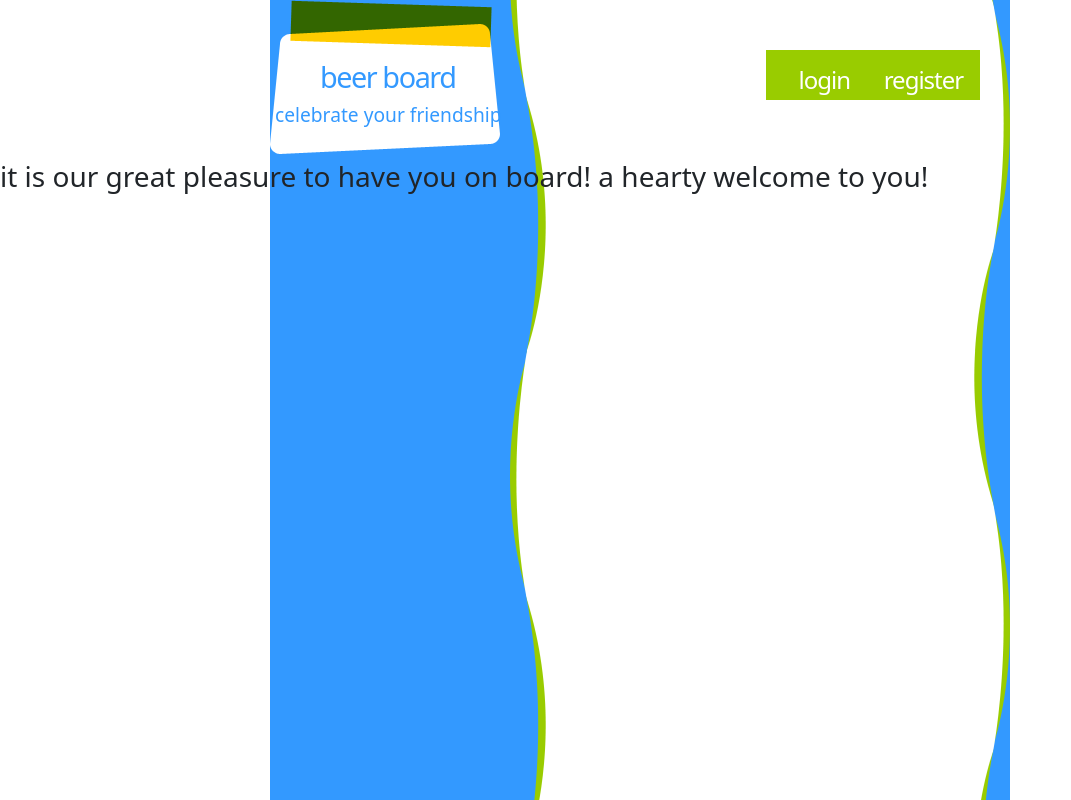
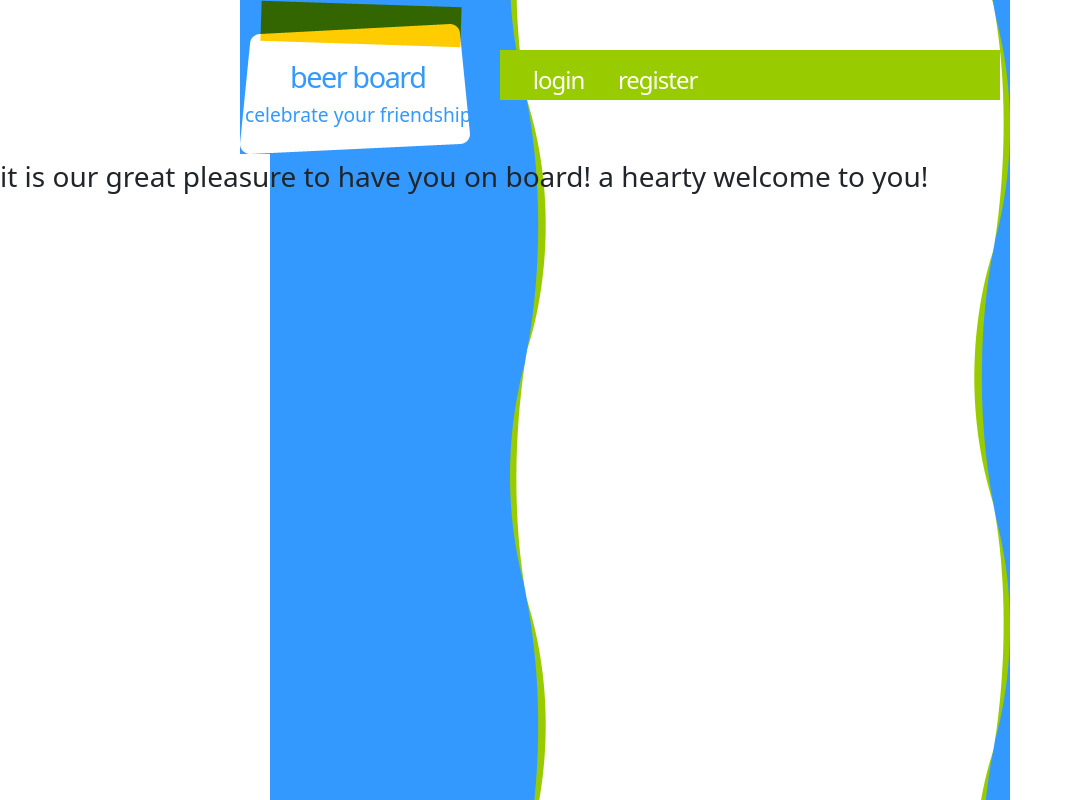
Before and after one commit to angelstoykov/beer-board, a React (Create React App) app in the folder client/: page / in a window 1280 px wide. Shown: the whole page, without its empty margins (0-1071 px from the left). Built offline with nearby package versions, Linux system fonts and the light colour scheme; no server answers.

Commit message:
added link to logo, edited css

```diff
--- a/client/src/App.css
+++ b/client/src/App.css
@@ -38,7 +38,8 @@ a:hover {
 /* Header */
 
 #header {
-	width: 740px;
+	display: flex;
+	width: 800px;
 	height: 160px;
 	margin: 0 auto;
 }
@@ -72,7 +73,7 @@ a:hover {
 
 #navigation {
 	float: right;
-	width: fit-content;
+	width: 500px;
 	height: 50px;
 	margin: 50px 30px 0 0;
 	background: #99CC00;
@@ -163,25 +164,6 @@ a:hover {
 	color: #3399FF;
 }
 
-/* Footer */
-
-#footer {
-	clear: both;
-	width: 200px;
-	margin: 0 auto;
-	padding: 0 520px 0 20px;
-}
-
-#footer p {
-	color: #FFFFFF;
-}
-
-#footer a {
-	color: #FFFFFF;
-}
-
-/* Custom CSS */
-
 div.form {
 	display: block;
 	text-align: center;
--- a/client/src/components/Home/Home.js
+++ b/client/src/components/Home/Home.js
@@ -4,7 +4,7 @@ import styles from './Home.module.css';
 const Home = () => {
     return (
         <div>
-            <h3 id="home-caption">
+            <h3 id="home-caption" className="no-articles">
                 It is our great pleasure to have you on board! A hearty welcome to you!
             </h3>
         </div>
--- a/client/src/components/content/Boards.js
+++ b/client/src/components/content/Boards.js
@@ -7,7 +7,7 @@ const Boards = ({
 }) => {
     return (
         <div id="boards">
-            <button><Link to="/create-board" element={<CreateBoard />}>Create Board</Link></button>
+            <Link to="/create-board" element={<CreateBoard />}><button>Create Board</button></Link>
             {boards?.map(x => <Board key={x._id} {...x} />)}
 
             {boards?.length === 0 && (
--- a/client/src/components/edit/EditBoard.js
+++ b/client/src/components/edit/EditBoard.js
@@ -11,7 +11,7 @@ import styles from './EditBoard.module.css';
 const EditBoard = ({
     utils,
 }) => {
-    const { isAuthenticated } = useContext(AuthContext)
+    const { isAuthenticated } = useContext(AuthContext);
 
     const routeParams = useParams();
     const id = routeParams._id;
--- a/client/src/components/header/Logo.js
+++ b/client/src/components/header/Logo.js
@@ -1,8 +1,27 @@
+import { useContext } from "react";
+import { Link } from 'react-router-dom';
+import { AuthContext } from "../../contexts/AuthContext";
+
+import Home from '../Home/Home';
+import Content from '../content/Content';
+
 const Logo = () => {
+    const { isAuthenticated } = useContext(AuthContext);
+
     return (
         <div id="logo">
-            <h1><a href="/">Beer Board</a></h1>
-            <h2><a href="/">Celebrate your friendship</a></h2>
+            {!isAuthenticated && (
+                <>
+                    <h1><Link to="/" element={<Home />}>Beer Board</Link></h1>
+                    <h2><Link to="/" element={<Home />}>Celebrate your friendship</Link></h2>
+                </>
+            )}
+            {isAuthenticated && (
+                <>
+                    <h1><Link to="/content" element={<Content />}>Beer Board</Link></h1>
+                    <h2><Link to="/content" element={<Content />}>Celebrate your friendship</Link></h2>
+                </>
+            )}
         </div>
     );
 }
```
